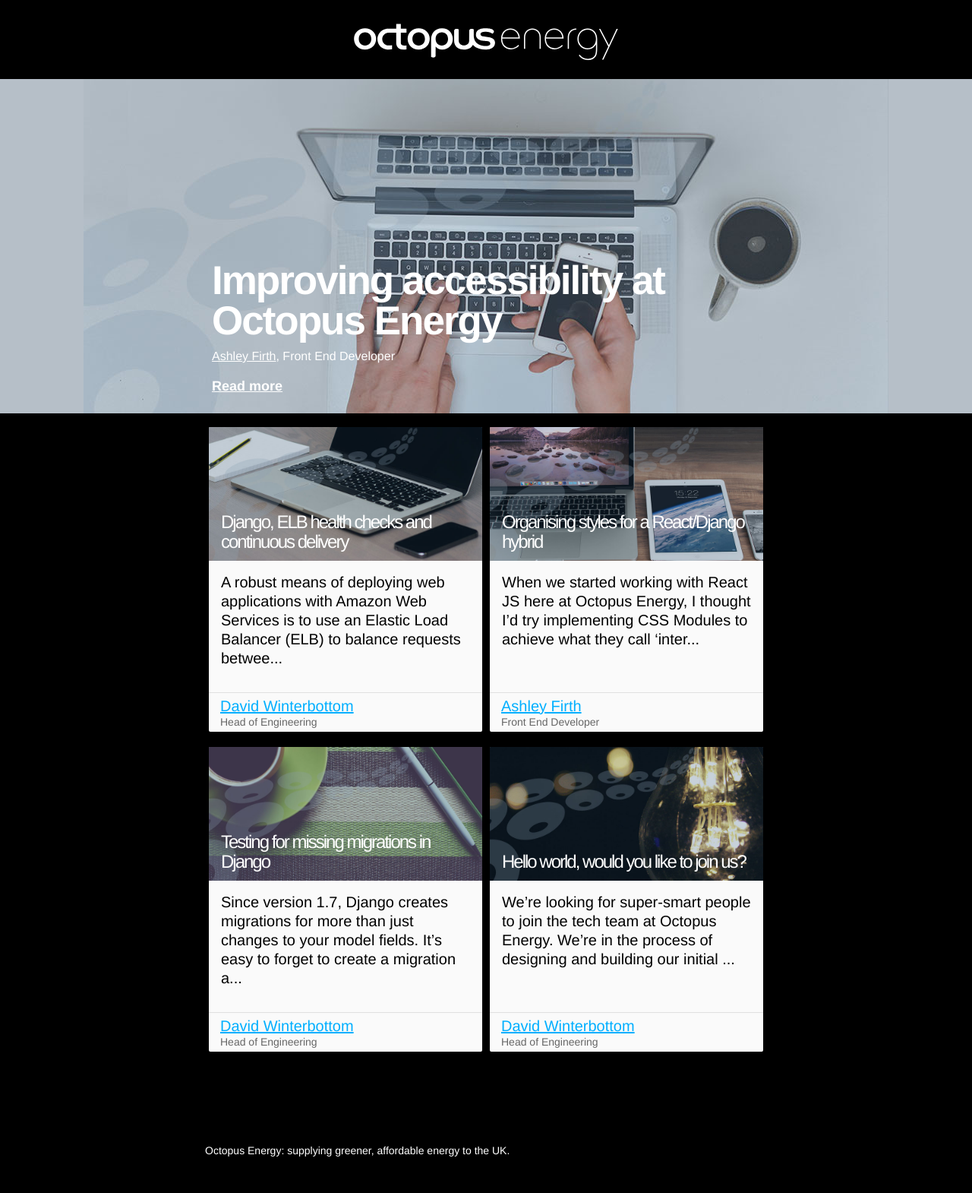
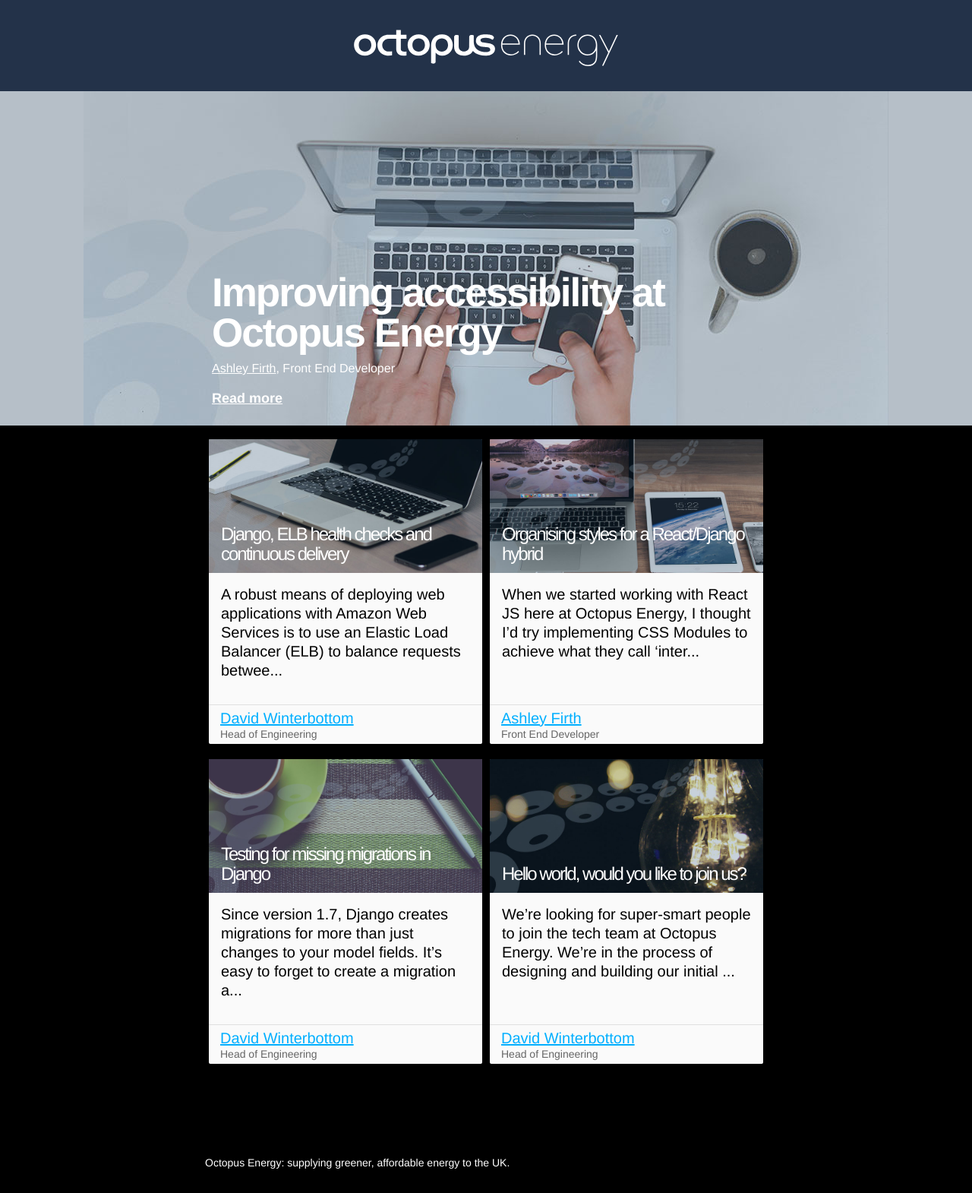
Before and after one commit to octoenergy/octoenergy.github.io, a Jekyll site: the page built from index.html, in a window 1280 px wide. Shown: the whole page at 76% size. Built offline with Jekyll 4.4.1, drawn with Linux system fonts in a browser that asks for light colours; some web fonts are replaced.

Commit message:
Changed class for header to correct one.

```diff
--- a/_layouts/default.html
+++ b/_layouts/default.html
@@ -10,7 +10,7 @@
   <body>
 
     <div class="page-content">
-      <div class="wrapper">
+      <div class="site-header">
 
         <a class="site-title" href="https://octopus.energy" target="_blank"><span>{{ site.title }}</span></a>
 
```
